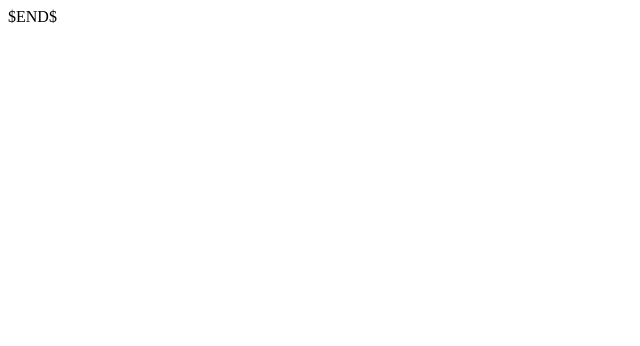
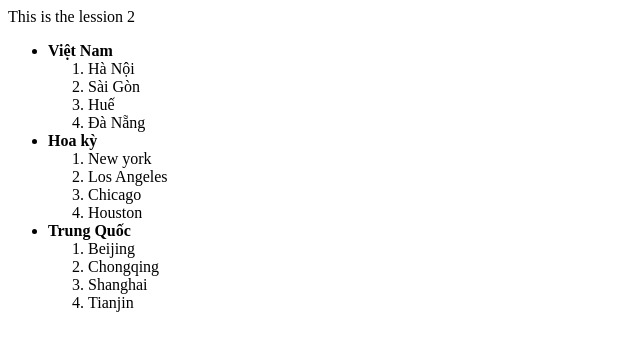
Before and after one commit to Ngocvan1111/Module1, a plain HTML site: page ss4_git_amp_html/bai_tap/bai_tap_2_tao_danh_sach/index.html in a window 1280 px wide. Shown: the whole page, without its empty margins (0-640 px from the left). Drawn offline with Linux system fonts and the light colour scheme.

Commit message:
nop bai tap ss4

```diff
--- a/ss4_git_amp_html/bai_tap/bai_tap_2_tao_danh_sach/index.html
+++ b/ss4_git_amp_html/bai_tap/bai_tap_2_tao_danh_sach/index.html
@@ -2,9 +2,38 @@
 <html lang="en">
 <head>
     <meta charset="UTF-8">
-    <title>$Title$</title>
+    <title> Lai Van Ngoc</title>
 </head>
 <body>
-$END$
+This is the lession 2
+    <ul>
+        <li>
+          <b> Việt Nam </b>
+            <ol>
+                <li>Hà Nội</li>
+                <li> Sài Gòn</li>
+                <li> Huế</li>
+                <li> Đà Nẵng</li>
+            </ol>
+        </li>
+        <li>
+            <b> Hoa kỳ </b>
+            <ol>
+                <li> New york</li>
+                <li> Los Angeles</li>
+                <li> Chicago</li>
+                <li> Houston</li>
+            </ol>
+        </li>
+        <li>
+            <b> Trung Quốc </b>
+            <ol>
+                <li> Beijing</li>
+                <li> Chongqing</li>
+                <li> Shanghai</li>
+                <li> Tianjin</li>
+            </ol>
+        </li>
+    </ul>
 </body>
 </html>
```
Also changed, not shown: ss4_git_amp_html/bai_tap/bai_tap_3_tao_danh_sach_ca_nhan/index.html (+26 -2 lines).
